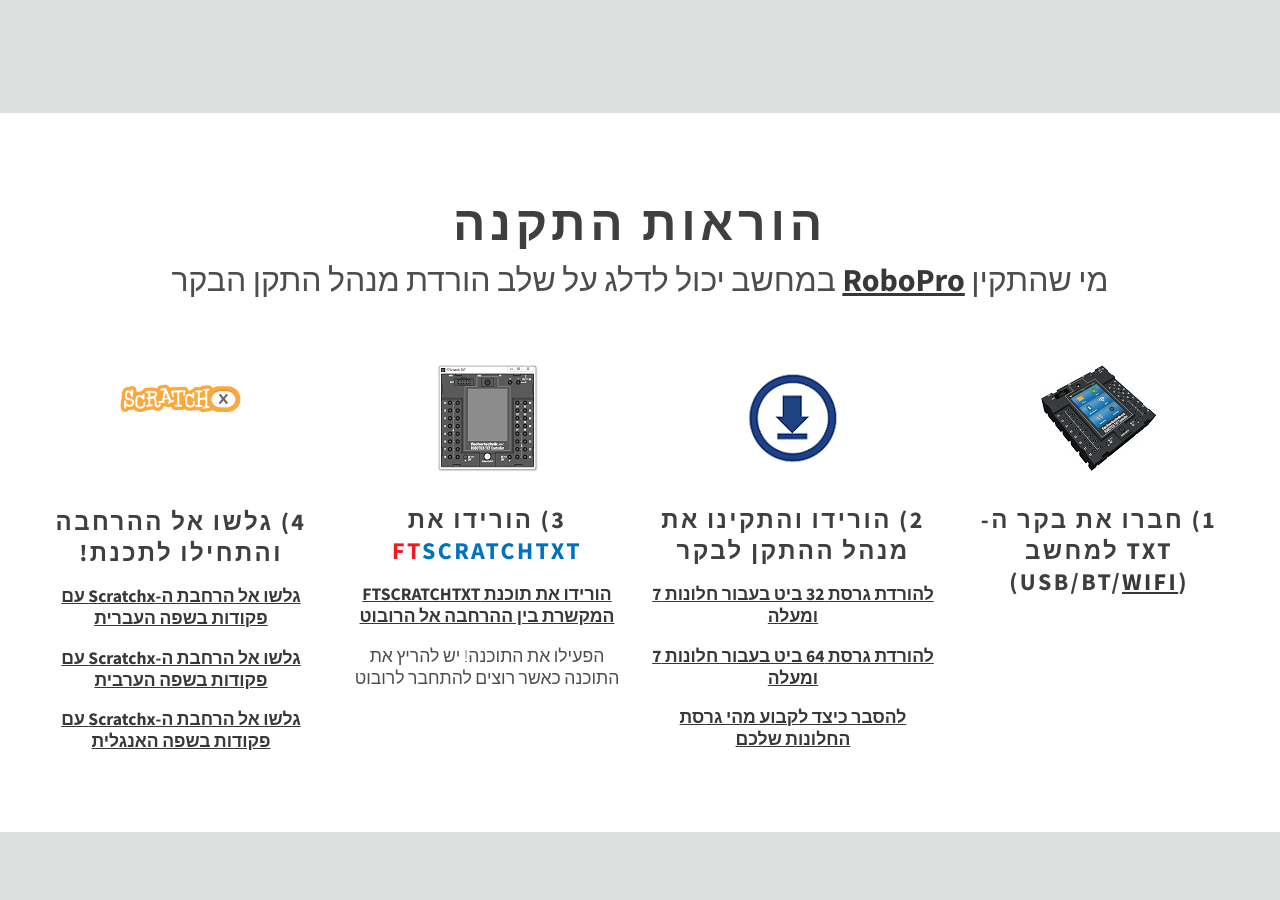
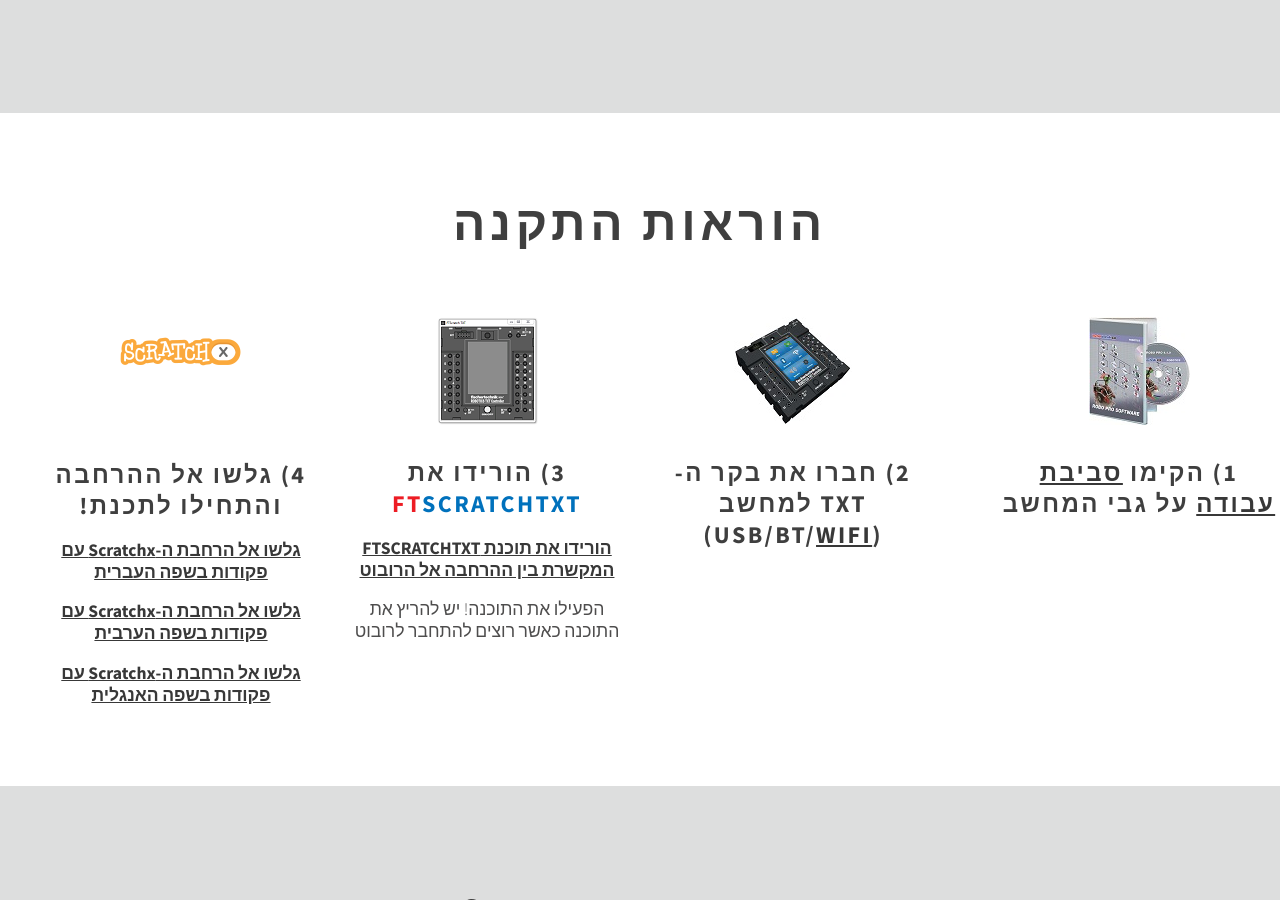
Before and after one commit to adihadas/ftscratch, a Jekyll site: the page index.html, which Jekyll copies as it is, in a window 1280 px wide and 900 px high, scrolled down 671 px. Built offline with Jekyll 4.4.1, drawn with Linux system fonts in a browser that asks for light colours.

Commit message:
upd index

```diff
--- a/index.html
+++ b/index.html
@@ -48,7 +48,6 @@
 	<div id="featured" class="container">
 		<div class="major">
 			<h2 id="setup">הוראות התקנה</h2>
-			<span class="byline">מי שהתקין <b><a href="http://www.fischertechnik.de/en/Home/info/computing/ROBO-Pro-Software.aspx/usetemplate-1_column_no_pano/" target="_blank">RoboPro</a></b> במחשב יכול לדלג על שלב הורדת מנהל התקן הבקר</span>
 		</div>
 		<div class="column1">
 		<a href="http://scratchx.org/?url=https://adihadas.github.io/ftscratch/src/ext_heb.js#scratch" class="image image-centered img"><img src="images/scratchx-logo.png"  alt="" /></a>
@@ -61,26 +60,24 @@
 				</div>
 		</div>
 		<div class="column2">
-			<a href="http://adihadas.github.io/ftscratch/bin/FTScratchTXT.exe" class="image image-centered img"><img src="images/ftscratch.png"  alt="" /></a>
+			<a href="bin/FTScratchTXT.exe" class="image image-centered img"><img src="images/ftscratch.png"  alt="" /></a>
 				<div class="title">
 				<h2>3) הורידו את <span style="color: rgb(0, 113, 188);" "font-family: Verdana; text-align: center;"><span style="color: rgb(237, 28, 36);">FT</span>ScratchTXT</span></h2>
-				<span class="byline"><b><a href="http://ftscratch.github.io/ROBO-TXT/bin/FTScratchTXT.exe">הורידו את תוכנת FTSCRATCHTXT המקשרת בין ההרחבה אל הרובוט</a></b></span>
+				<span class="byline"><b><a href="bin/FTScratchTXT.exe">הורידו את תוכנת FTSCRATCHTXT המקשרת בין ההרחבה אל הרובוט</a></b></span>
 				<span class="byline">הפעילו את התוכנה! יש להריץ את התוכנה כאשר רוצים להתחבר לרובוט</font></span>
 				</div>
 		</div>
 		<div class="column3">
-			<a href="http://adihadas.github.io/ftscratch/bin/setupFT.exe" class="image image-centered img"><img src="images/downloadarrowSMALL.png"  alt="" /></a>
+			 <a href="http://www.fischertechnik.de/en/desktopdefault.aspx/tabid-21/39_read-309/usetemplate-2_column_pano/" target="_blank" class="image image-centered img"><img src="images/txt.png"  alt="" /></a>
 				<div class="title">
-				<h2>2) הורידו והתקינו את מנהל ההתקן לבקר</h2>
-				<span class="byline"><b><a href="http://www.fischertechnik.de/ResourceImage.aspx?raid=5616" target="_blank">להורדת גרסת 32 ביט בעבור חלונות 7 ומעלה</a></b></span>
-				<span class="byline"><b><a href="http://www.fischertechnik.de/ResourceImage.aspx?raid=5617" target="_blank">להורדת גרסת 64 ביט בעבור חלונות 7 ומעלה</a></b></span>
-				<span class="byline"><b><a href="https://videoplayercdn.osi.office.net/hub/?csid=ux-cms-en-us-msoffice&amp;uuid=f4bdcc15-c0f6-4f72-9bc4-ab031ec43612&amp;AutoPlayVideo=false" target="_blank">להסבר כיצד לקבוע מהי גרסת החלונות שלכם</font></a></b></span>
+				<h2>2) חברו את בקר ה-TXT למחשב (USB/BT/<a href="src/WLAN_Client_Mode_en.pdf" target="_blank">WiFi</a>)</h2>
+				</div>
 			</div>
 		</div>
 		<div class="column4">
-			 <a href="http://www.fischertechnik.de/en/desktopdefault.aspx/tabid-21/39_read-309/usetemplate-2_column_pano/" target="_blank" class="image image-centered img"><img src="images/txt.png"  alt="" /></a>
+			 <a href="https://adihadas.github.io/ftscratch/workstation.htm" target="_blank" class="image image-centered img"><img src="images/robopro packshot.jpg"  alt="" /></a>
 				<div class="title">
-				<h2>1) חברו את בקר ה-TXT למחשב (USB/BT/<a href="https://adihadas.github.io/ftscratch/src/WLAN_Client_Mode_en.pdf" target="_blank">WiFi</a>)</h2>
+				<h2>1) הקימו <a href="https://adihadas.github.io/ftscratch/workstation.htm" target="_blank">סביבת עבודה</a> על גבי המחשב</h2>
 				</div>
 		</div>
 	</div>
```
Also changed, not shown: images/robopro packshot.jpg.
